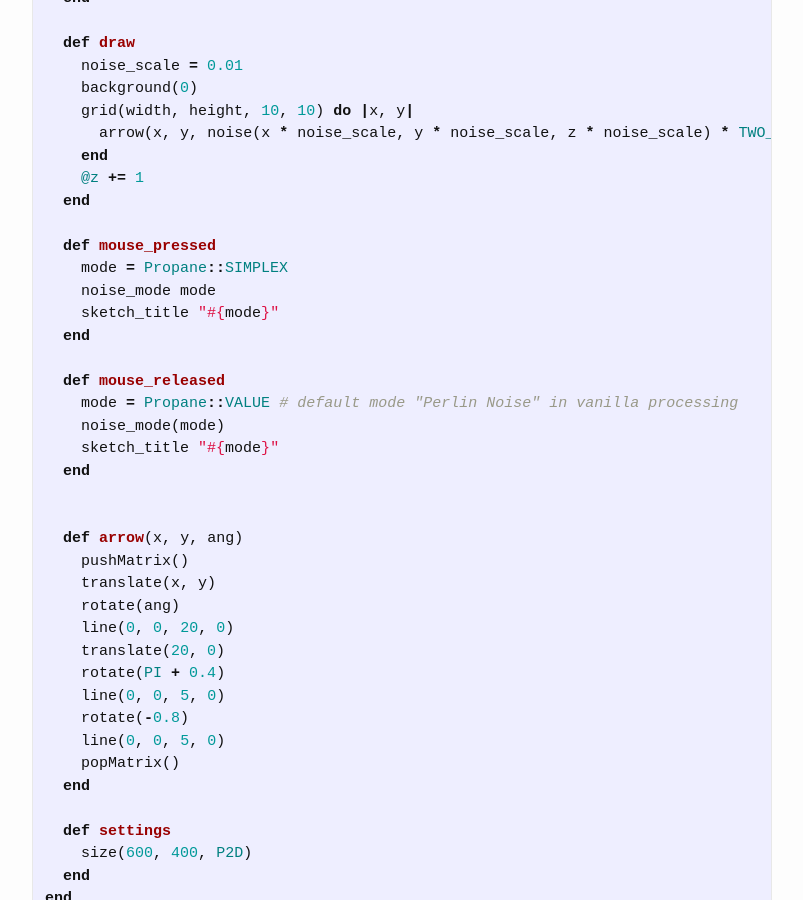
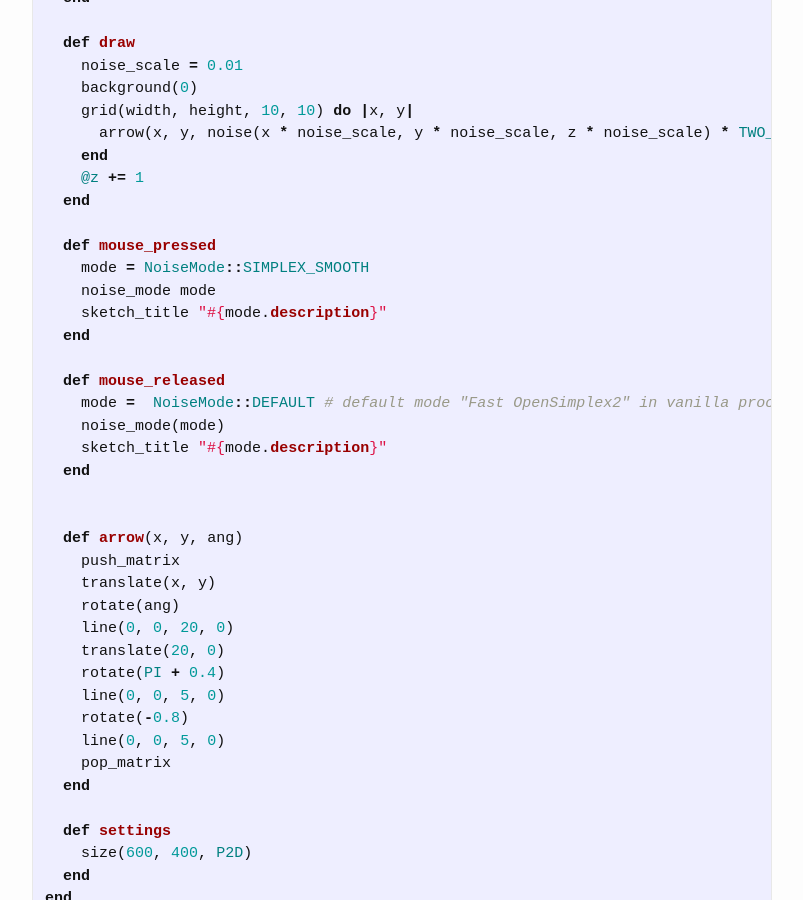
Before and after one commit to ruby-processing/propane, a Jekyll site: the page built from _methods/noise_mode.md, in a window 1280 px wide and 900 px high, scrolled down 684 px. Shown: the whole window, without its empty margins (238-1041 px from the left). Built offline with Jekyll 4.4.1, drawn with Linux system fonts in a browser that asks for light colours.

Commit message:
Update documentation on noise

```diff
--- a/_methods/noise_mode.md
+++ b/_methods/noise_mode.md
@@ -31,20 +31,20 @@ class TestNoise < Propane::App
   end
 
   def mouse_pressed
-    mode = Propane::SIMPLEX
+    mode = NoiseMode::SIMPLEX_SMOOTH
     noise_mode mode
-    sketch_title "#{mode}"
+    sketch_title "#{mode.description}"
   end
 
   def mouse_released
-    mode = Propane::VALUE # default mode "Perlin Noise" in vanilla processing
+    mode =  NoiseMode::DEFAULT # default mode "Fast OpenSimplex2" in vanilla processing
     noise_mode(mode)
-    sketch_title "#{mode}"
+    sketch_title "#{mode.description}"
   end
 
 
   def arrow(x, y, ang)
-    pushMatrix()
+    push_matrix
     translate(x, y)
     rotate(ang)
     line(0, 0, 20, 0)
@@ -53,7 +53,7 @@ class TestNoise < Propane::App
     line(0, 0, 5, 0)
     rotate(-0.8)
     line(0, 0, 5, 0)
-    popMatrix()
+    pop_matrix
   end
 
   def settings
```
